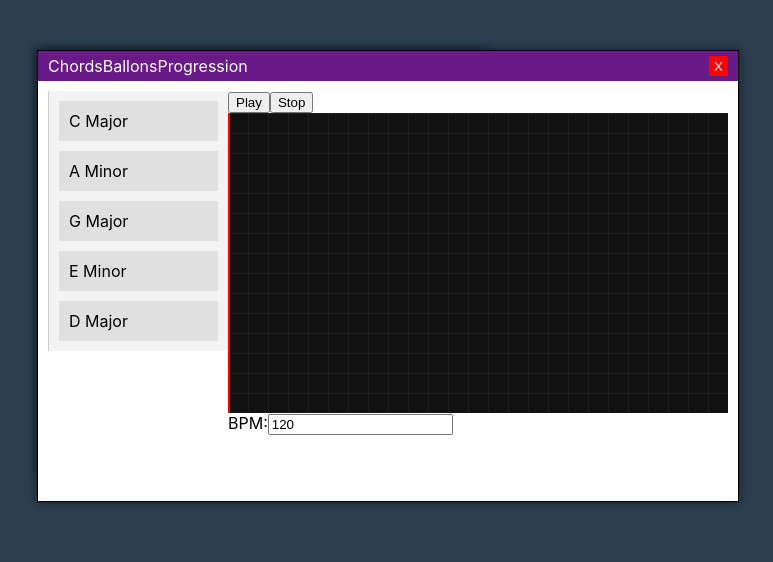
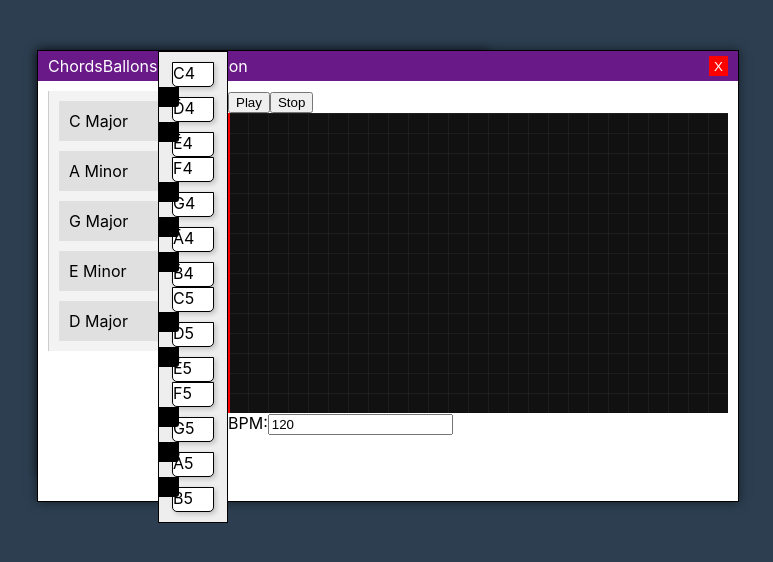
Before and after one commit to omarrx14/pianodrumbasskit, a React (Create React App) app in the folder mediakitlofi/: page / in a window 1280 px wide. Shown: the top 562 px of the page, without its empty margins (13-786 px from the left). Built offline with nearby package versions, Linux system fonts and the light colour scheme.

Commit message:
Pianofixingside
Modified Piano horizontal

```diff
--- /dev/null
+++ b/mediakitlofi/src/Pianokeys1.js
@@ -0,0 +1,20 @@
+import React from 'react';
+import * as Tone from 'tone';
+
+const PianoKey = ({ note, type }) => {
+    const playNote = () => {
+        const oscillator = new Tone.Oscillator(note, "sine").toDestination();
+        oscillator.start();
+        oscillator.stop("+0.5");
+    };
+
+    const keyClass = `piano-key ${type === 'white' ? 'white-key' : 'black-key'}`;
+
+    return (
+        <div onClick={playNote} className={keyClass}>
+            {note}
+        </div>
+    );
+};
+
+export default PianoKey;
--- a/mediakitlofi/src/Timeline.tsx
+++ b/mediakitlofi/src/Timeline.tsx
@@ -5,6 +5,9 @@ import { useDispatch, useSelector } from 'react-redux';
 import { addChord, togglePlay, setCurrentTime, updateMatrix } from './timelineslice.ts'; // Importa las acciones necesarias
 import * as Tone from 'tone';
 import './timeline.css';
+import './pianokey1.css';
+
+import PianoKey from './Pianokeys1.js';
 
 
 export const Timeline: React.FC = () => {
@@ -33,6 +36,16 @@ export const Timeline: React.FC = () => {
         },
     });
 
+    const pianoNotes = [
+        { note: "C4", type: "white" }, { note: "C#4", type: "black" }, { note: "D4", type: "white" },
+        { note: "D#4", type: "black" }, { note: "E4", type: "white" }, { note: "F4", type: "white" },
+        { note: "F#4", type: "black" }, { note: "G4", type: "white" }, { note: "G#4", type: "black" },
+        { note: "A4", type: "white" }, { note: "A#4", type: "black" }, { note: "B4", type: "white" },
+        { note: "C5", type: "white" }, { note: "C#5", type: "black" }, { note: "D5", type: "white" },
+        { note: "D#5", type: "black" }, { note: "E5", type: "white" }, { note: "F5", type: "white" },
+        { note: "F#5", type: "black" }, { note: "G5", type: "white" }, { note: "G#5", type: "black" },
+        { note: "A5", type: "white" }, { note: "A#5", type: "black" }, { note: "B5", type: "white" }
+    ];
 
     const CELL_WIDTH = 25; // Ancho de cada celda
     const CELL_HEIGHT = 25; // Alto de cada celda
@@ -111,6 +124,11 @@ export const Timeline: React.FC = () => {
             <button onClick={handleStop}>Stop</button>
             {/* <button onclick="Play()">Play</button> */}
 
+            <div className="piano">
+                {pianoNotes.map(({ note, type }) => (
+                    <PianoKey key={note} note={note} type={type} />
+                ))}
+            </div>
             <div ref={drop} className="timeline">
                 <div className="current-position" style={{ left: `${currentTime * CELL_WIDTH}px` }}></div>
 
--- /dev/null
+++ b/mediakitlofi/src/pianokey1.css
@@ -0,0 +1,40 @@
+.piano {
+    display: flex;
+    flex-direction: column;
+    position: absolute;
+    /* Posición relativa a la sección del timeline */
+    left: 120px;
+    /* Ajusta según la posición deseada */
+    top: 0;
+    height: 100%;
+    /* Que ocupe toda la altura del timeline */
+    z-index: 10;
+    /* Asegúrate de que esté por encima de otros elementos */
+}
+
+.white-key,
+.black-key {
+    width: 100%;
+    /* Las teclas ocupan todo el ancho del contenedor del piano */
+    height: 20px;
+    /* Ajusta la altura para que coincida con la altura de las celdas de la matriz */
+}
+
+.black-key {
+    height: 15px;
+    /* Altura reducida para las teclas negras */
+    margin-bottom: -10px;
+    /* Superposición parcial sobre la tecla blanca */
+    z-index: 1;
+}
+
+
+.piano .white-key:active {
+    transform: translateY(3px);
+    background-color: #ece2e2;
+}
+
+.piano .black-key:active {
+    transform: translateY(3px);
+    background-color: #3a3737;
+}
```
Also changed, not shown: mediakitlofi/src/pixiroll.jsx (added, +48 -0 lines).
